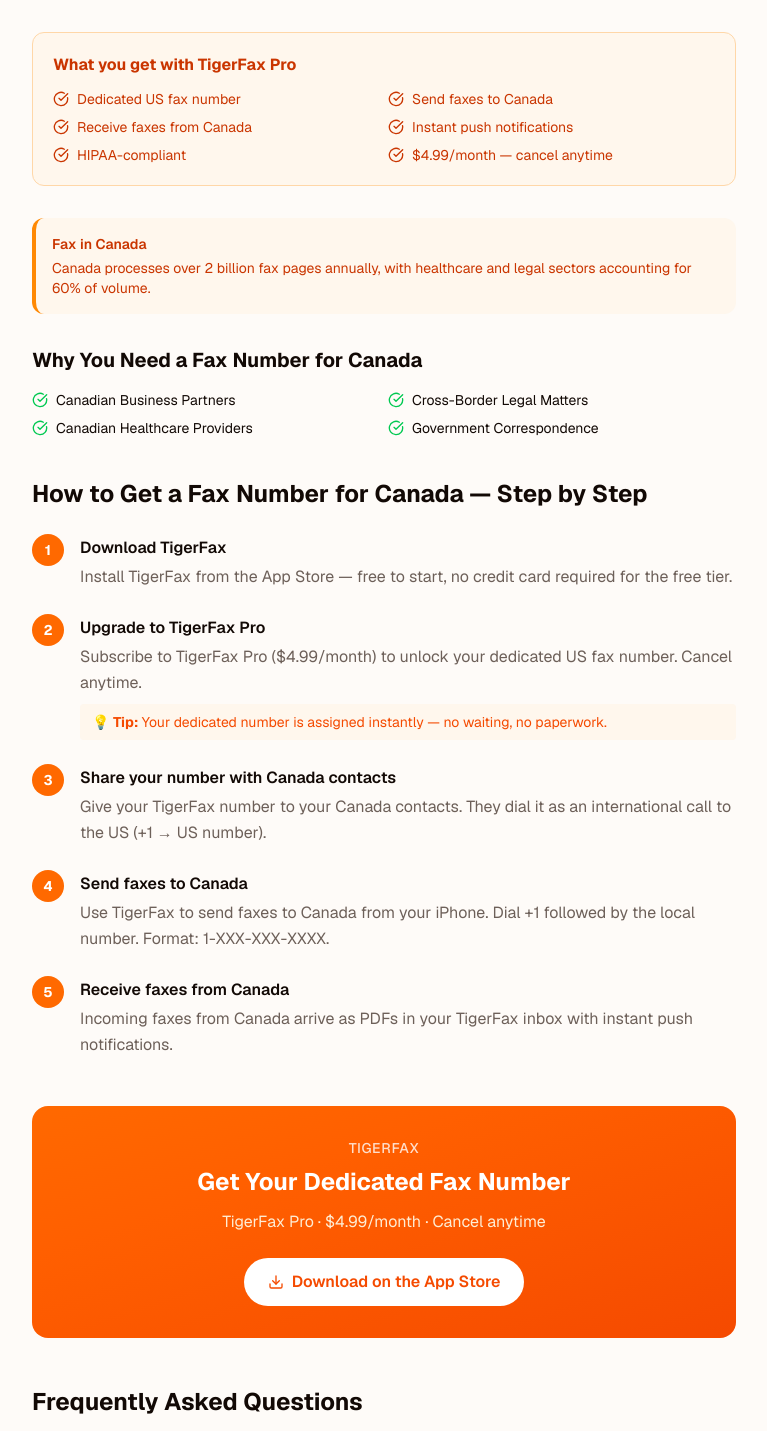
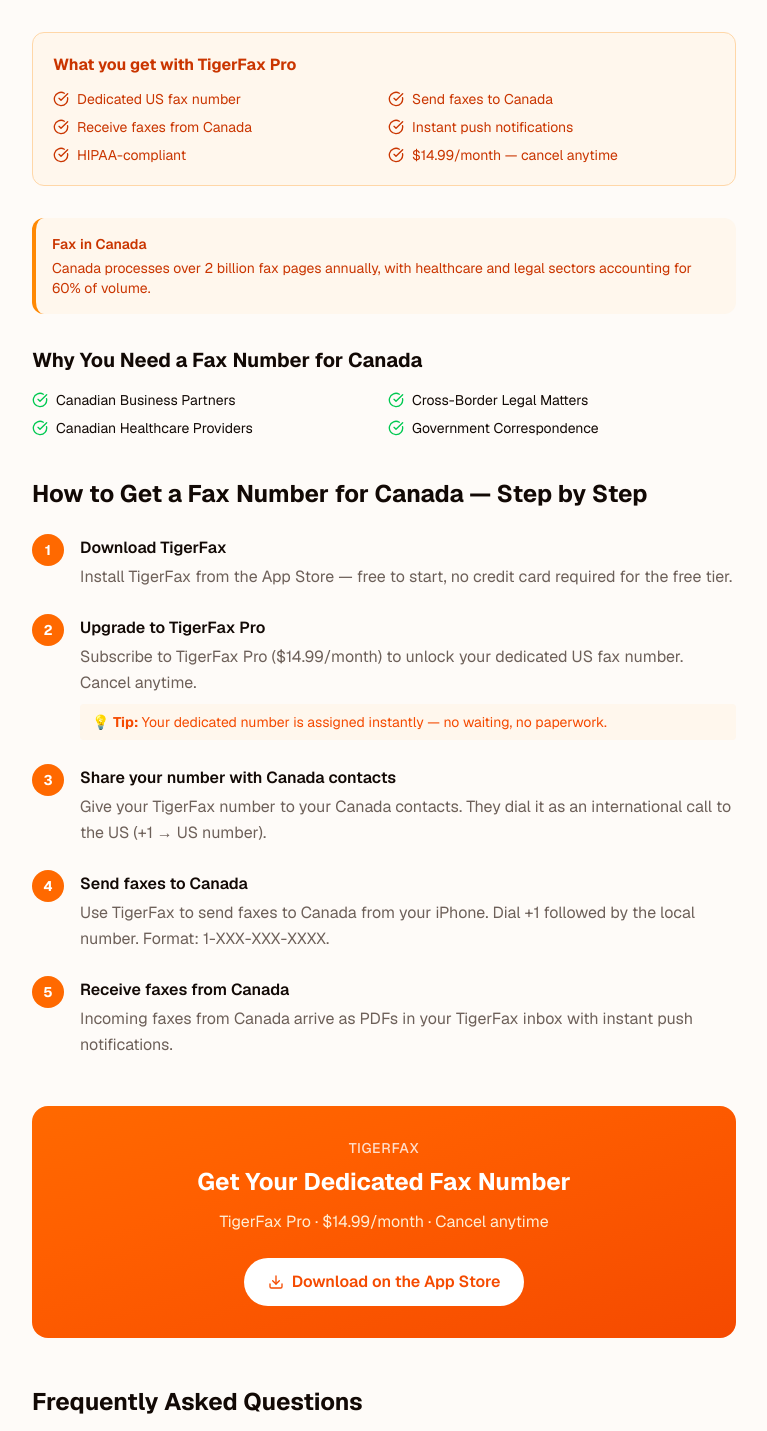
Before and after one commit to justingrant1/TFax-Website, a Next.js app: page /fax-number/canada in a window 1280 px wide. Shown: the part 413-1844 px from the top of the page, without its empty margins (256-1023 px from the left). Built offline with nearby package versions, Linux system fonts and the light colour scheme.

Commit message:
fix: update all .99 pricing to .99/month across PSEO pages

```diff
--- a/app/compare/page.tsx
+++ b/app/compare/page.tsx
@@ -54,7 +54,7 @@ export default function CompareHubPage() {
           <div className="grid gap-2 sm:grid-cols-2">
             {[
               "Free to start — no credit card required",
-              "$4.99/month Pro (vs $10–$30/month competitors)",
+              "$14.99/month Pro (vs $10–$30/month competitors)",
               "Built exclusively for iPhone & iPad",
               "HIPAA-compliant faxing",
               "Camera scanning with LiDAR support",
--- a/app/fax-number/[country]/page.tsx
+++ b/app/fax-number/[country]/page.tsx
@@ -24,7 +24,7 @@ export async function generateMetadata({ params }: Props): Promise<Metadata> {
   const country = getCountryBySlug(countrySlug)
   if (!country) return {}
   const title = `Get a Fax Number for ${country.name} — TigerFax Pro`
-  const description = `Get a dedicated US fax number to send and receive faxes with ${country.name} contacts. TigerFax Pro — $4.99/month. No fax machine, no hardware.`
+  const description = `Get a dedicated US fax number to send and receive faxes with ${country.name} contacts. TigerFax Pro — $14.99/month. No fax machine, no hardware.`
   return {
     title,
     description,
@@ -48,7 +48,7 @@ export default async function FaxNumberCountryPage({ params }: Props) {
     },
     {
       name: "Upgrade to TigerFax Pro",
-      text: "Subscribe to TigerFax Pro ($4.99/month) to unlock your dedicated US fax number. Cancel anytime.",
+      text: "Subscribe to TigerFax Pro ($14.99/month) to unlock your dedicated US fax number. Cancel anytime.",
       tip: "Your dedicated number is assigned instantly — no waiting, no paperwork.",
     },
     {
@@ -72,7 +72,7 @@ export default async function FaxNumberCountryPage({ params }: Props) {
     },
     {
       question: `How much does a fax number for ${country.name} cost?`,
-      answer: `TigerFax Pro is $4.99/month and includes a dedicated US fax number, unlimited incoming faxes (within monthly page limits), and a credit allowance for outgoing faxes to ${country.name}. Cancel anytime.`,
+      answer: `TigerFax Pro is $14.99/month and includes a dedicated US fax number, unlimited incoming faxes (within monthly page limits), and a credit allowance for outgoing faxes to ${country.name}. Cancel anytime.`,
     },
     {
       question: `Do I need a ${country.name} fax number specifically?`,
@@ -160,7 +160,7 @@ export default async function FaxNumberCountryPage({ params }: Props) {
               `Receive faxes from ${country.name}`,
               "Instant push notifications",
               "HIPAA-compliant",
-              "$4.99/month — cancel anytime",
+              "$14.99/month — cancel anytime",
             ].map((item) => (
               <div key={item} className="flex items-center gap-2 text-sm text-orange-700 dark:text-orange-300">
                 <CheckCircle className="h-4 w-4 shrink-0" />
@@ -201,7 +201,7 @@ export default async function FaxNumberCountryPage({ params }: Props) {
           />
         </section>
 
-        <CTABanner variant="Get Your Dedicated Fax Number" subtext="TigerFax Pro · $4.99/month · Cancel anytime" />
+        <CTABanner variant="Get Your Dedicated Fax Number" subtext="TigerFax Pro · $14.99/month · Cancel anytime" />
 
         <section className="mt-8 mb-8">
           <FAQSection faqs={faqs} />
--- a/app/fax-number/page.tsx
+++ b/app/fax-number/page.tsx
@@ -7,7 +7,7 @@ import { CTABanner } from "@/components/pseo/CTABanner"
 export const metadata: Metadata = {
   title: "Get a Fax Number for Any Country — TigerFax Pro",
   description:
-    "Get a dedicated US fax number to send and receive faxes with contacts in any country. TigerFax Pro — $4.99/month. No hardware, no fax machine.",
+    "Get a dedicated US fax number to send and receive faxes with contacts in any country. TigerFax Pro — $14.99/month. No hardware, no fax machine.",
   alternates: { canonical: "https://www.tigerfax.com/fax-number" },
   openGraph: {
     title: "Get a Fax Number for Any Country | TigerFax",
@@ -44,7 +44,7 @@ export default function FaxNumberHubPage() {
         {/* Pro pricing callout */}
         <div className="mb-10 grid gap-4 sm:grid-cols-3">
           {[
-            { label: "Monthly price", value: "$4.99" },
+            { label: "Monthly price", value: "$14.99" },
             { label: "Setup fee", value: "$0" },
             { label: "Countries supported", value: "32+" },
           ].map((stat) => (
@@ -80,7 +80,7 @@ export default function FaxNumberHubPage() {
           )
         })}
 
-        <CTABanner variant="Get Your Dedicated Fax Number" subtext="TigerFax Pro · $4.99/month · Cancel anytime" />
+        <CTABanner variant="Get Your Dedicated Fax Number" subtext="TigerFax Pro · $14.99/month · Cancel anytime" />
       </div>
     </div>
   )
--- a/app/how-to/[slug]/page.tsx
+++ b/app/how-to/[slug]/page.tsx
@@ -240,7 +240,7 @@ export default async function DeviceHowToPage({ params }: { params: Promise<{ sl
             </div>
             <div className="rounded-lg border border-orange-300 bg-orange-50 dark:bg-orange-950/20 p-5">
               <p className="font-bold text-lg">Pro</p>
-              <p className="text-3xl font-bold mt-1">$4.99<span className="text-base font-normal text-muted-foreground">/mo</span></p>
+              <p className="text-3xl font-bold mt-1">$14.99<span className="text-base font-normal text-muted-foreground">/mo</span></p>
               <ul className="mt-4 space-y-2 text-sm text-muted-foreground">
                 <li className="flex items-center gap-2"><CheckCircle className="h-4 w-4 text-green-500" /> Unlimited fax pages</li>
                 <li className="flex items-center gap-2"><CheckCircle className="h-4 w-4 text-green-500" /> Dedicated US fax number</li>
--- a/app/layout.tsx
+++ b/app/layout.tsx
@@ -123,7 +123,7 @@ const softwareAppSchema = {
     },
     {
       "@type": "Offer",
-      price: "4.99",
+      price: "14.99",
       priceCurrency: "USD",
       description: "Pro plan — dedicated fax number, unlimited inbox",
     },
--- a/app/receive-fax/from-[country]/page.tsx
+++ b/app/receive-fax/from-[country]/page.tsx
@@ -24,7 +24,7 @@ export async function generateMetadata({ params }: Props): Promise<Metadata> {
   const country = getCountryBySlug(countrySlug)
   if (!country) return {}
   const title = `Receive Faxes from ${country.name} on iPhone — TigerFax`
-  const description = `Get a dedicated fax number to receive faxes from ${country.name} directly on your iPhone. No fax machine needed. TigerFax Pro — $4.99/month.`
+  const description = `Get a dedicated fax number to receive faxes from ${country.name} directly on your iPhone. No fax machine needed. TigerFax Pro — $14.99/month.`
   return {
     title,
     description,
@@ -44,7 +44,7 @@ export default async function ReceiveFaxFromCountryPage({ params }: Props) {
   const steps = [
     {
       name: "Upgrade to TigerFax Pro",
-      text: "Subscribe to TigerFax Pro ($4.99/month) to get a dedicated US fax number that accepts incoming faxes from anywhere in the world, including " + country.name + ".",
+      text: "Subscribe to TigerFax Pro ($14.99/month) to get a dedicated US fax number that accepts incoming faxes from anywhere in the world, including " + country.name + ".",
     },
     {
       name: "Share your fax number",
@@ -135,7 +135,7 @@ export default async function ReceiveFaxFromCountryPage({ params }: Props) {
               "Instant push notifications",
               "PDFs stored in your inbox",
               "HIPAA-compliant",
-              "$4.99/month — cancel anytime",
+              "$14.99/month — cancel anytime",
             ].map((item) => (
               <div key={item} className="flex items-center gap-2 text-sm text-orange-700 dark:text-orange-300">
                 <CheckCircle className="h-4 w-4 shrink-0" />
@@ -176,7 +176,7 @@ export default async function ReceiveFaxFromCountryPage({ params }: Props) {
           />
         </section>
 
-        <CTABanner variant="Get Your Dedicated Fax Number" subtext="TigerFax Pro · $4.99/month · Cancel anytime" />
+        <CTABanner variant="Get Your Dedicated Fax Number" subtext="TigerFax Pro · $14.99/month · Cancel anytime" />
 
         <section className="mt-8 mb-8">
           <FAQSection faqs={faqs} />
--- a/app/receive-fax/page.tsx
+++ b/app/receive-fax/page.tsx
@@ -7,7 +7,7 @@ import { CTABanner } from "@/components/pseo/CTABanner"
 export const metadata: Metadata = {
   title: "Receive Faxes from Any Country on iPhone — TigerFax Pro",
   description:
-    "Get a dedicated fax number to receive faxes from any country directly on your iPhone. No fax machine needed. TigerFax Pro — $4.99/month.",
+    "Get a dedicated fax number to receive faxes from any country directly on your iPhone. No fax machine needed. TigerFax Pro — $14.99/month.",
   alternates: { canonical: "https://www.tigerfax.com/receive-fax" },
   openGraph: {
     title: "Receive International Faxes on iPhone | TigerFax",
@@ -43,7 +43,7 @@ export default function ReceiveFaxHubPage() {
 
         {/* Pro callout */}
         <div className="mb-10 rounded-lg border border-orange-200 bg-orange-50 dark:border-orange-800 dark:bg-orange-950/30 p-5">
-          <p className="font-bold text-orange-700 dark:text-orange-300 mb-1">TigerFax Pro — $4.99/month</p>
+          <p className="font-bold text-orange-700 dark:text-orange-300 mb-1">TigerFax Pro — $14.99/month</p>
           <p className="text-sm text-orange-700 dark:text-orange-300">
             Includes a dedicated US fax number, unlimited incoming faxes (within monthly page limits), instant push
             notifications, and HIPAA-compliant storage. Cancel anytime.
@@ -75,7 +75,7 @@ export default function ReceiveFaxHubPage() {
           )
         })}
 
-        <CTABanner variant="Get Your Dedicated Fax Number" subtext="TigerFax Pro · $4.99/month · Cancel anytime" />
+        <CTABanner variant="Get Your Dedicated Fax Number" subtext="TigerFax Pro · $14.99/month · Cancel anytime" />
       </div>
     </div>
   )
--- a/components/pseo/ComparisonTable.tsx
+++ b/components/pseo/ComparisonTable.tsx
@@ -58,7 +58,7 @@ export function ComparisonTable({ competitor }: ComparisonTableProps) {
             <th className="px-4 py-3 text-left font-semibold text-muted-foreground w-1/2">Feature</th>
             <th className="px-4 py-3 text-center font-semibold text-orange-600 w-1/4">
               TigerFax
-              <div className="text-xs font-normal text-muted-foreground mt-0.5">Free · $4.99/mo Pro</div>
+              <div className="text-xs font-normal text-muted-foreground mt-0.5">Free · $14.99/mo Pro</div>
             </th>
             <th className="px-4 py-3 text-center font-semibold w-1/4">
               {competitor.name}
@@ -84,7 +84,7 @@ export function ComparisonTable({ competitor }: ComparisonTableProps) {
           <tr className="border-t bg-orange-50/50 dark:bg-orange-950/20">
             <td className="px-4 py-3 font-semibold">Starting Price</td>
             <td className="px-4 py-3 text-center font-bold text-orange-600">
-              Free<br /><span className="text-xs font-normal">$4.99/mo Pro</span>
+              Free<br /><span className="text-xs font-normal">$14.99/mo Pro</span>
             </td>
             <td className="px-4 py-3 text-center font-bold">
               {competitor.pricing.free ? "Free tier" : `$${competitor.pricing.startingPrice}/mo`}
```
Also changed, not shown: app/compare/[slug]/page.tsx (+4 -4 lines).
